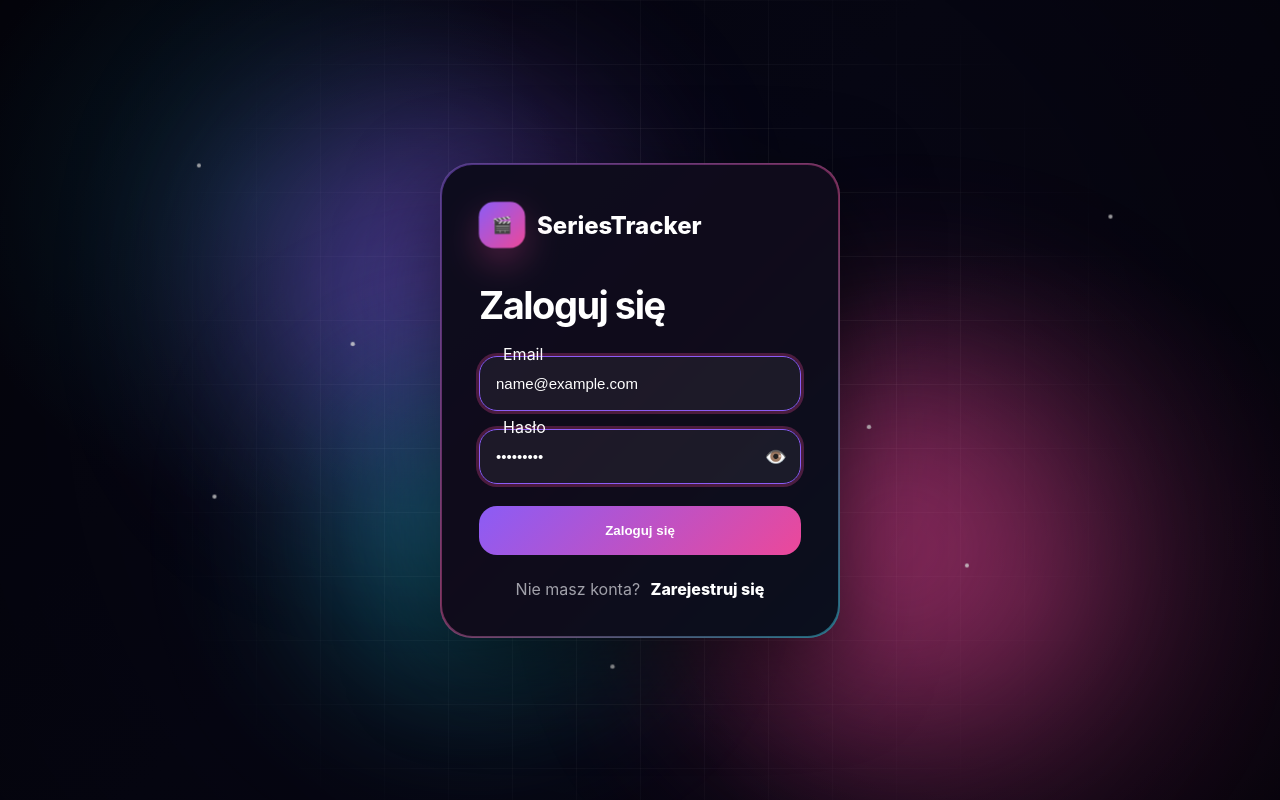
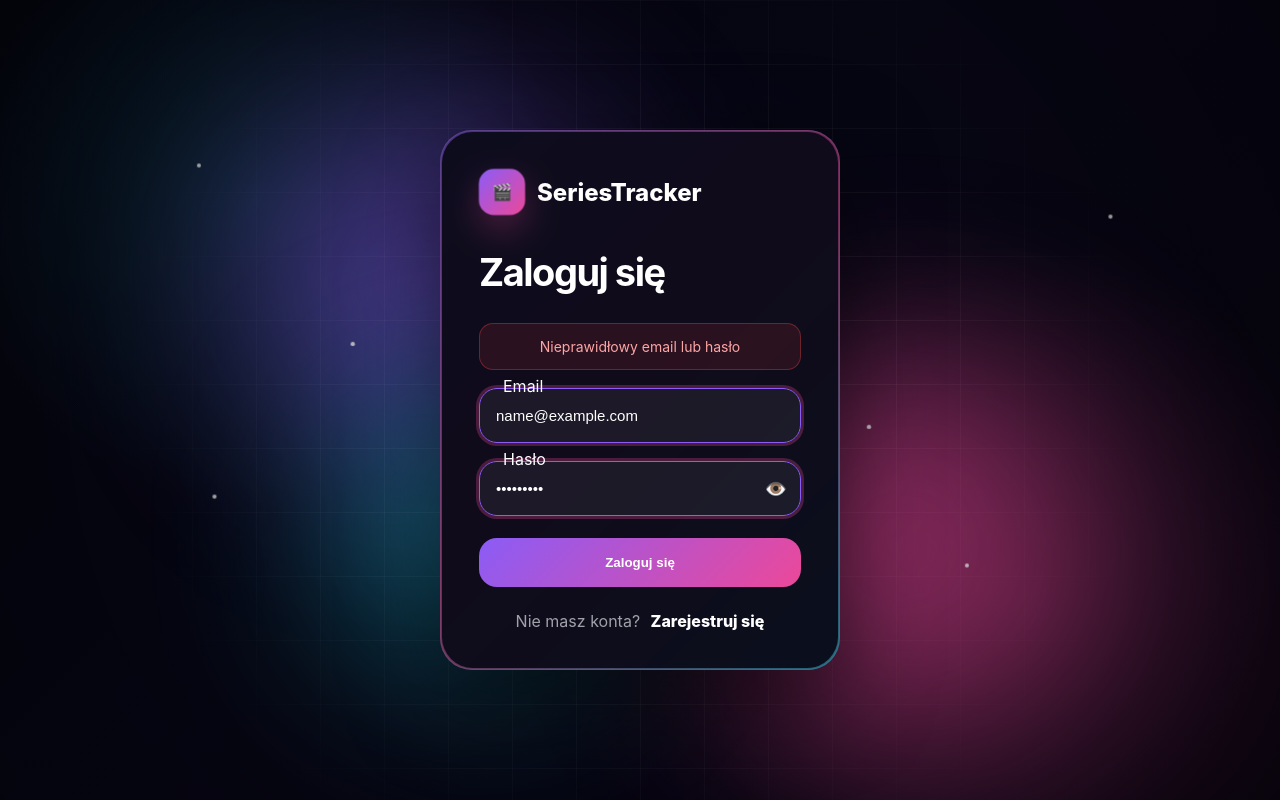
Before and after one commit to kyiooo/seriestracker, a React (Create React App) app: page /login in a window 1280 px wide. Both pictures are taken after typing "name@example.com", "Sample123" into the empty fields and a click on the button "Zaloguj się". Built offline with nearby package versions, Linux system fonts and the light colour scheme; no server answers.

Commit message:
Implementing backend to login-page

```diff
--- a/src/App.js
+++ b/src/App.js
@@ -8,6 +8,7 @@ function App(){
       <Routes>
         <Route path="/login" element={<LoginPage />} />
         <Route path="/register" element={<RegisterPage />} />
+        <Route path="/" ></Route>
       </Routes>
     </BrowserRouter>
   )
--- a/src/pages/LoginPage.js
+++ b/src/pages/LoginPage.js
@@ -1,24 +1,45 @@
 import React, { useState } from "react";
 import { Link } from "react-router-dom";
 import "../styles/LoginPage.css";
+import { useNavigate } from "react-router-dom";
+import { supabase } from "../services/supabaseClient";
 
 function LoginPage() {
-    const [fromData, setFormData] = useState({
+    const [formData, setFormData] = useState({
         email: "",
         password: "",
     });
 
+    const navigate = useNavigate();
+    const [error, setError] = useState("");
+    const [loading, setLoading] = useState(false);
     const [showPassword, setShowPassword] = useState(false);
     const handlechange = (e) => {
         setFormData({
-            ...fromData,
+            ...formData,
             [e.target.name]: e.target.value,
         });
     };
 
-    const handleSubmit = (e) => {
+    const handleSubmit = async (e) => {
         e.preventDefault();
-        console.log("Logowanie:", fromData);
+
+        try {
+            setLoading(true);
+            const {error} = await supabase.auth.signInWithPassword({
+                email: formData.email,
+                password: formData.password,
+            });
+            if (error){
+                setError("Nieprawidłowy email lub hasło");
+                return;
+            }
+            navigate("/");
+        } catch(err){
+            setError("Błąd logowania");
+        } finally {
+            setLoading(false);
+        }
     };
 
     return (
@@ -48,14 +69,18 @@ function LoginPage() {
                     <h2>Zaloguj się</h2>
                     <p></p>
                 </div>
-
+                {error && (
+                    <div className="login-error">
+                        {error}
+                    </div>
+                )}
                 <form className="login-form" onSubmit={handleSubmit}>
                     <div className="input-box">
                         <input
                             type="email"
                             name="email"
                             placeholder=""
-                            value={fromData.email}
+                            value={formData.email}
                             onChange={handlechange}
                             required
                         />
@@ -66,7 +91,7 @@ function LoginPage() {
                             type={showPassword ? "text" : "password"}
                             name="password"
                             placeholder=""
-                            value={fromData.password}
+                            value={formData.password}
                             onChange={handlechange}
                             required
                         />
@@ -79,8 +104,8 @@ function LoginPage() {
                             {showPassword ? "🙈" : "👁️"}
                         </button>
                     </div>
-                    <button className="main-btn" type="submit">
-                        <span>Zaloguj się</span>
+                    <button className="main-btn" type="submit" disabled = {loading}>
+                        <span>{loading ? "Logowanie ..." : "Zaloguj się"}</span>
                     </button>
                 </form>
                 <p className="switch-text">
--- a/src/styles/LoginPage.css
+++ b/src/styles/LoginPage.css
@@ -321,6 +321,17 @@ body {
     color: var(--text);
 }
 
+.login-error{
+    margin-bottom: 18px;
+    padding: 14px 16px;
+    border-radius: 14px;
+    background: rgba(239, 68, 68, 0.12);
+    border: 1px solid rgba(239, 68, 68, 0.35);
+    color: #fca5a5;
+    text-align: center;
+    font-size: 14px;
+}
+
 @keyframes float {
     from {
         transform: translate3d(0, 0, 0), scale(1)
```
